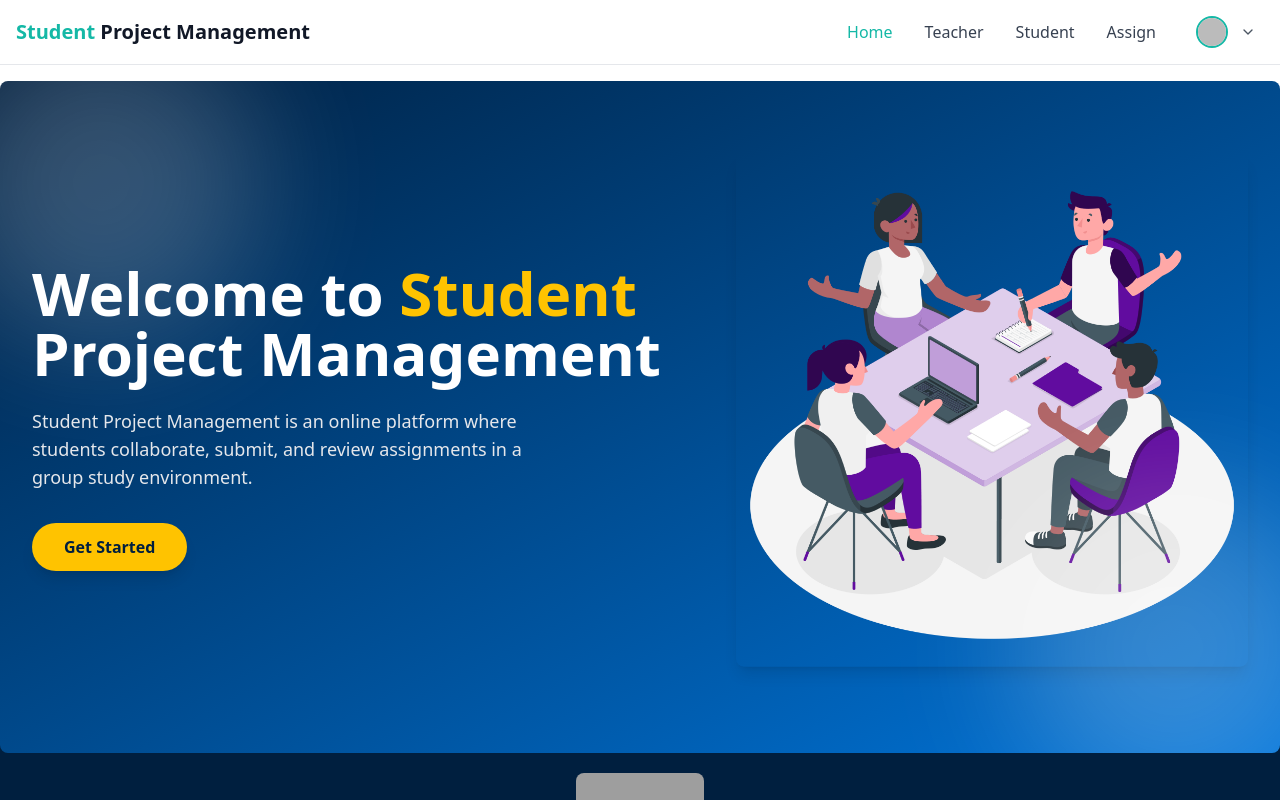
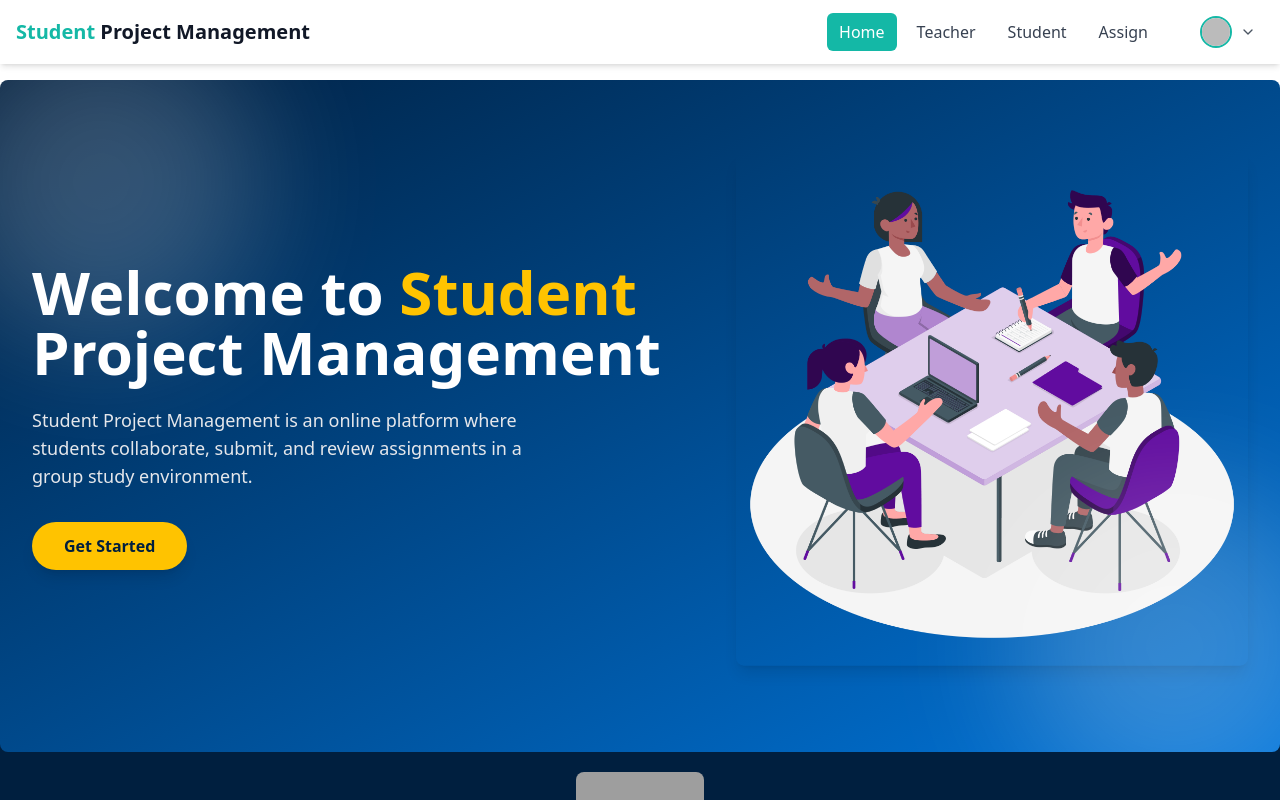
Before and after one commit to rahatutzaman-rizon/student-project-management-client, a React (Vite) app: page / in a window 1280 px wide. Shown: the top 800 px of the page. Built offline with nearby package versions, Linux system fonts and the light colour scheme; no server answers; sample sign-in values are in the browser's storage; grey boxes are pictures that could not be loaded.

Commit message:
update header add dashboard

```diff
--- a/src/components/Header.jsx
+++ b/src/components/Header.jsx
@@ -1,19 +1,24 @@
-import { useContext, useState } from "react";
-import { Link, NavLink } from "react-router-dom";
+import React, { useContext, useState, useEffect } from "react";
+import { Link, NavLink, useLocation } from "react-router-dom";
 import { GlobalContext } from "../context/ContextProvider";
-
 import { signOut } from "firebase/auth";
 import { auth } from "../firebase.config";
 import toast from "react-hot-toast";
 import { axiosInstance } from "../hooks/useAxios";
 
 // Importing icons from react-icons
-import { FiMenu, FiX, FiChevronDown, FiLogOut } from "react-icons/fi";
+import { FiMenu, FiX, FiChevronDown, FiLogOut, FiUser } from "react-icons/fi";
 
 const Header = () => {
   const { user } = useContext(GlobalContext);
-  const [drawerShow, setDrawerShow] = useState(false);
-  const [profileShow, setProfileShow] = useState(false);
+  const [mobileMenuOpen, setMobileMenuOpen] = useState(false);
+  const [profileDropdownOpen, setProfileDropdownOpen] = useState(false);
+  const location = useLocation();
+
+  useEffect(() => {
+    setMobileMenuOpen(false);
+    setProfileDropdownOpen(false);
+  }, [location]);
 
   const handleLogout = () => {
     signOut(auth)
@@ -31,21 +36,23 @@ const Header = () => {
     { path: '/', label: 'Home' },
     { path: '/project', label: 'Teacher' },
     { path: '/group', label: 'Student' },
-    { path: '/update', label: 'Assign' },
+    { path: '/assign', label: 'Assign' },
   ];
 
-  const renderNavLinks = () => (
-    <ul className="flex flex-col lg:flex-row items-center gap-8">
+  const renderNavLinks = (mobile = false) => (
+    <ul className={`flex ${mobile ? 'flex-col' : 'flex-row'} items-center gap-1 md:gap-2`}>
       {navLinks.map(({ path, label }) => (
         <li key={path}>
           <NavLink
             to={path}
             className={({ isActive }) =>
-              `text-base font-medium transition-colors hover:text-teal-500 ${
-                isActive ? "text-teal-500" : "text-gray-700"
+              `text-sm md:text-base font-medium transition-all duration-200 px-3 py-2 rounded-md ${
+                isActive
+                  ? "text-white bg-teal-500 hover:bg-teal-600"
+                  : "text-gray-700 hover:text-teal-500 hover:bg-gray-100"
               }`
             }
-            onClick={() => setDrawerShow(false)}
+            onClick={() => setMobileMenuOpen(false)}
           >
             {label}
           </NavLink>
@@ -55,10 +62,10 @@ const Header = () => {
   );
 
   const renderUserProfile = () => (
-    <div className="relative ml-8">
-      <div
-        className="flex items-center gap-3 cursor-pointer p-2 rounded-lg hover:bg-gray-100 transition-colors"
-        onClick={() => setProfileShow(!profileShow)}
+    <div className="relative ml-4">
+      <button
+        className="flex items-center gap-2 p-2 rounded-full hover:bg-gray-100 transition-colors duration-200 focus:outline-none focus:ring-2 focus:ring-teal-500 focus:ring-offset-2"
+        onClick={() => setProfileDropdownOpen(!profileDropdownOpen)}
       >
         {user?.photoURL ? (
           <img
@@ -68,18 +75,18 @@ const Header = () => {
           />
         ) : (
           <div className="w-8 h-8 rounded-full bg-teal-500 flex items-center justify-center text-white font-medium">
-            {user?.displayName?.[0] || "U"}
+            {user?.displayName?.[0] || <FiUser />}
           </div>
         )}
         <FiChevronDown
           className={`w-4 h-4 text-gray-600 transition-transform duration-200 ${
-            profileShow ? "rotate-180" : ""
+            profileDropdownOpen ? "rotate-180" : ""
           }`}
         />
-      </div>
+      </button>
 
-      {profileShow && (
-        <div className="absolute right-0 mt-2 w-64 bg-white rounded-xl shadow-lg border border-gray-200 py-2 z-50">
+      {profileDropdownOpen && (
+        <div className="absolute right-0 mt-2 w-64 bg-white rounded-xl shadow-lg border border-gray-200 py-2 z-50 transition-all duration-200 ease-in-out transform origin-top-right">
           <div className="px-4 py-3 border-b border-gray-100">
             <div className="flex items-center gap-3">
               {user?.photoURL ? (
@@ -90,20 +97,23 @@ const Header = () => {
                 />
               ) : (
                 <div className="w-12 h-12 rounded-full bg-teal-500 flex items-center justify-center text-white font-medium text-xl">
-                  {user?.displayName?.[0] || "U"}
+                  {user?.displayName?.[0] || <FiUser />}
                 </div>
               )}
               <div className="flex-1 min-w-0">
                 <p className="text-sm font-medium text-gray-900 truncate">
                   {user?.displayName || "User"}
                 </p>
-                <p className="text-sm text-gray-500 truncate">{user?.email}</p>
+                <p className="text-xs text-gray-500 truncate">{user?.email}</p>
               </div>
             </div>
           </div>
           <button
-            onClick={handleLogout}
-            className="w-full px-4 py-2 flex items-center gap-2 text-red-600 hover:bg-red-50 transition-colors"
+            onClick={() => {
+              handleLogout();
+              setProfileDropdownOpen(false);
+            }}
+            className="w-full px-4 py-2 flex items-center gap-2 text-red-600 hover:bg-red-50 transition-colors duration-200"
           >
             <FiLogOut className="w-4 h-4" />
             <span>Sign Out</span>
@@ -114,13 +124,13 @@ const Header = () => {
   );
 
   return (
-    <header className="sticky top-0 z-40 w-full bg-white/80 backdrop-blur-sm border-b border-gray-200 ">
+    <header className="sticky top-0 z-40 w-full bg-white shadow-md">
       <div className="container mx-auto px-4">
         <nav className="flex h-16 items-center justify-between">
           <Link
             to="/"
             className="flex items-center gap-2"
-            onClick={() => setDrawerShow(false)}
+            onClick={() => setMobileMenuOpen(false)}
           >
             <span className="text-xl font-bold text-gray-900">
               <span className="text-teal-500">Student</span> Project Management
@@ -128,13 +138,13 @@ const Header = () => {
           </Link>
 
           {/* Desktop Navigation */}
-          <div className="hidden lg:flex lg:items-center">
+          <div className="hidden md:flex md:items-center">
             {renderNavLinks()}
-            <div className="flex items-center">
+            <div className="flex items-center ml-4">
               {!user ? (
                 <Link
                   to="/login"
-                  className="ml-8 inline-flex items-center justify-center rounded-lg bg-teal-500 px-4 py-2 text-sm font-medium text-white hover:bg-teal-600 transition-colors"
+                  className="inline-flex items-center justify-center rounded-md bg-teal-500 px-4 py-2 text-sm font-medium text-white hover:bg-teal-600 transition-colors duration-200 focus:outline-none focus:ring-2 focus:ring-teal-500 focus:ring-offset-2"
                 >
                   Sign In
                 </Link>
@@ -146,29 +156,32 @@ const Header = () => {
 
           {/* Mobile Menu Button */}
           <button
-            onClick={() => setDrawerShow(!drawerShow)}
-            className="lg:hidden p-2 rounded-lg hover:bg-gray-100 transition-colors"
+            onClick={() => setMobileMenuOpen(!mobileMenuOpen)}
+            className="md:hidden p-2 rounded-md text-gray-600 hover:text-gray-900 hover:bg-gray-100 focus:outline-none focus:ring-2 focus:ring-inset focus:ring-teal-500"
           >
-            {drawerShow ? (
-              <FiX className="h-6 w-6 text-gray-600" />
+            <span className="sr-only">Open main menu</span>
+            {mobileMenuOpen ? (
+              <FiX className="h-6 w-6" aria-hidden="true" />
             ) : (
-              <FiMenu className="h-6 w-6 text-gray-600" />
+              <FiMenu className="h-6 w-6" aria-hidden="true" />
             )}
           </button>
         </nav>
 
         {/* Mobile Navigation */}
-        {drawerShow && (
-          <div className="fixed inset-0 top-16 bg-white z-30 lg:hidden">
-            <nav className="h-full p-4">
-              <div className="flex flex-col h-full">
-                <div className="space-y-4">
-                  {renderNavLinks()}
+        <div
+          className={`md:hidden transition-all duration-300 ease-in-out ${
+            mobileMenuOpen ? "max-h-screen opacity-100" : "max-h-0 opacity-0"
+          } overflow-hidden`}
+        >
+          <nav className="px-2 pb-4 pt-2">
+            {renderNavLinks(true)}
+            <div className="mt-4">
               {!user ? (
                 <Link
                   to="/login"
-                      className="block w-full text-center rounded-lg bg-teal-500 px-4 py-2 text-sm font-medium text-white hover:bg-teal-600 transition-colors"
-                      onClick={() => setDrawerShow(false)}
+                  className="block w-full text-center rounded-md bg-teal-500 px-4 py-2 text-sm font-medium text-white hover:bg-teal-600 transition-colors duration-200"
+                  onClick={() => setMobileMenuOpen(false)}
                 >
                   Sign In
                 </Link>
@@ -176,21 +189,18 @@ const Header = () => {
                 <button
                   onClick={() => {
                     handleLogout();
-                        setDrawerShow(false);
+                    setMobileMenuOpen(false);
                   }}
-                      className="w-full flex items-center justify-center gap-2 rounded-lg bg-red-50 px-4 py-2 text-sm font-medium text-red-600 hover:bg-red-100 transition-colors"
+                  className="w-full flex items-center justify-center gap-2 rounded-md bg-red-50 px-4 py-2 text-sm font-medium text-red-600 hover:bg-red-100 transition-colors duration-200"
                 >
                   <FiLogOut className="w-4 h-4" />
                   <span>Sign Out</span>
                 </button>
               )}
             </div>
-              </div>
           </nav>
         </div>
-        )}
       </div>
-
     </header>
   );
 };
--- a/src/router/Router.jsx
+++ b/src/router/Router.jsx
@@ -59,7 +59,7 @@ export const router = createBrowserRouter([
       },
 
       {
-        path: '/update',
+        path: '/assign',
         element: <PrivateRoute><Update></Update></PrivateRoute>
       },
 
```
Lines whose indentation alone changed are shown as unchanged.
